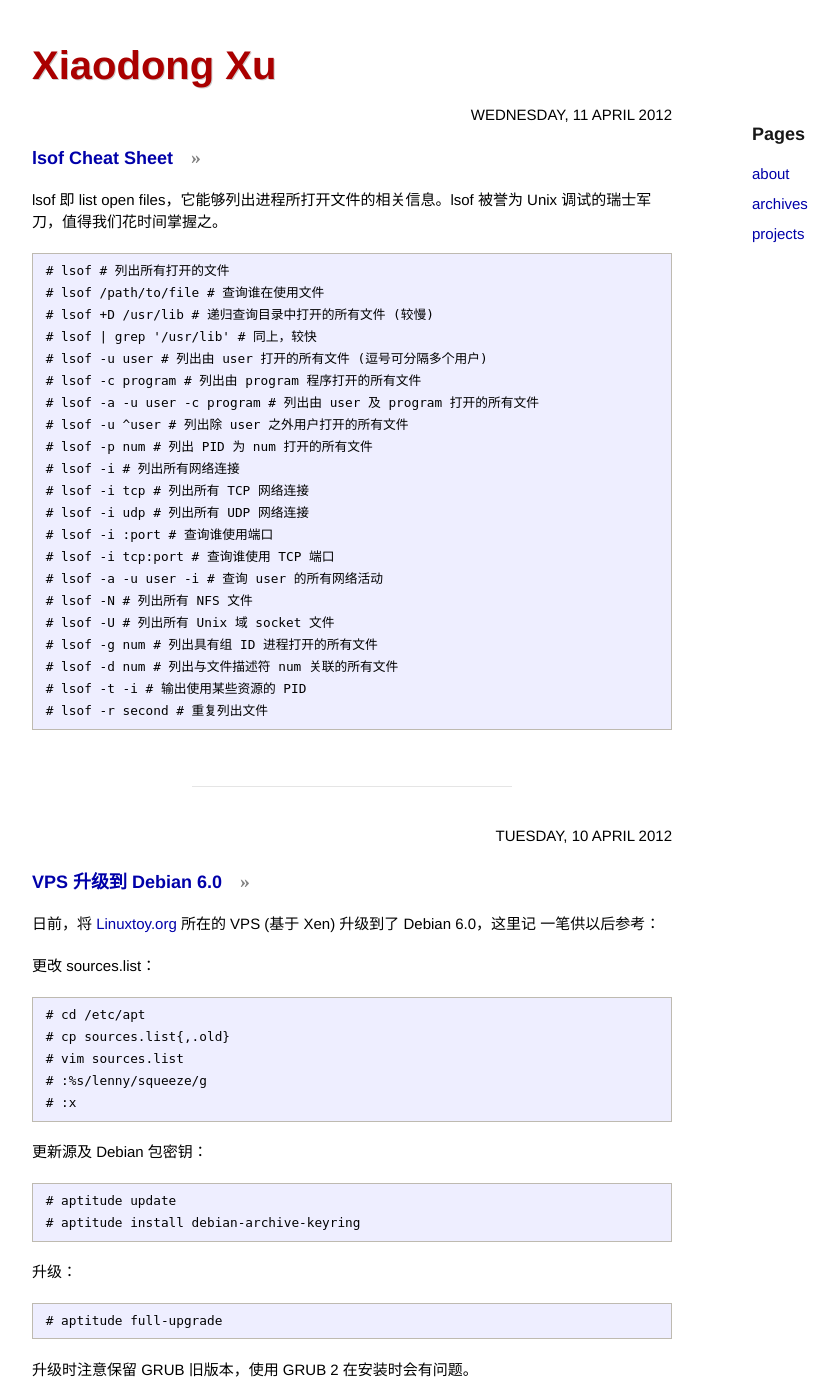
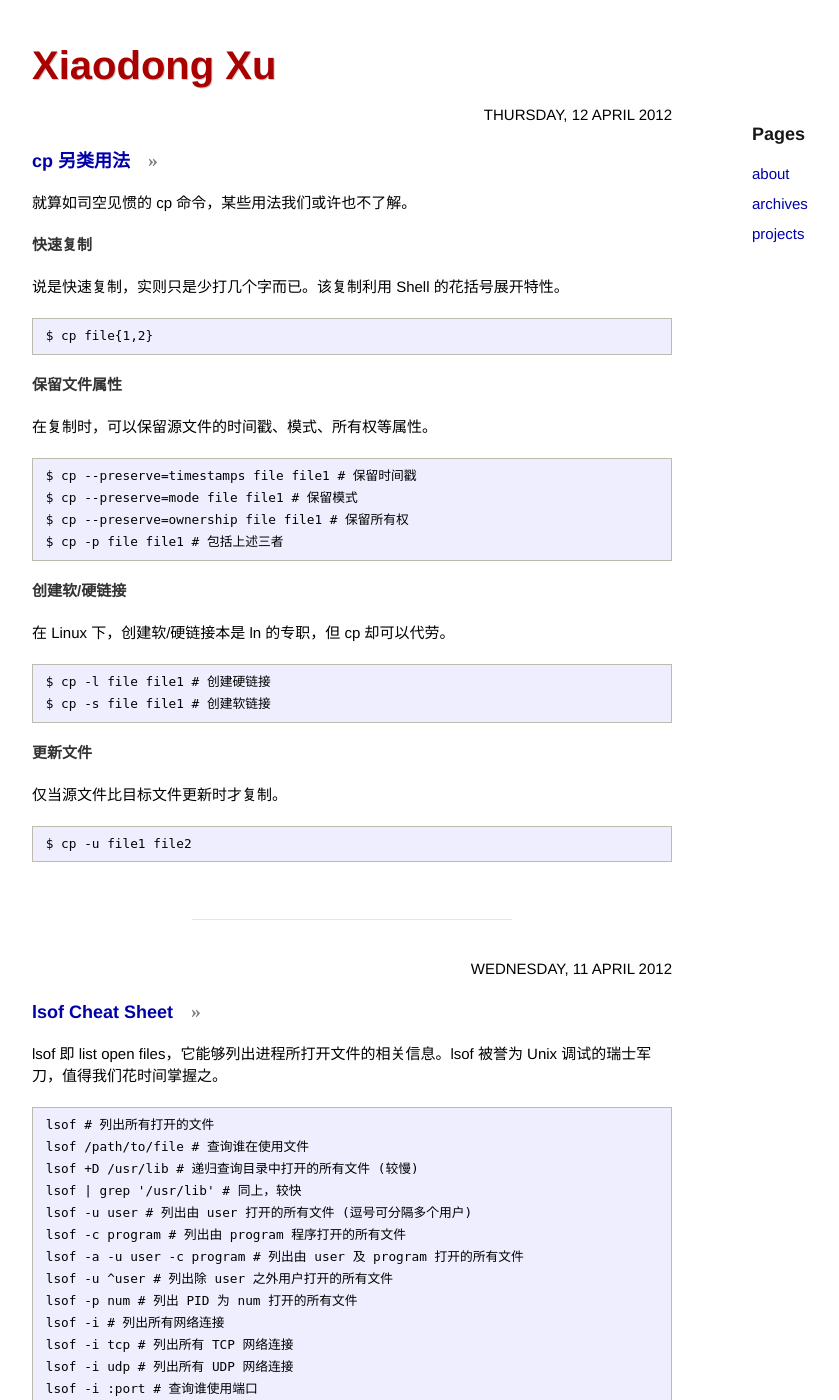
Before and after one commit to xuxiaodong/xuxiaodong.github.com, a Jekyll site: the page built from index.html, in a window 1280 px wide and 1400 px high. Shown: the whole window, without its empty margins (138-977 px from the left). Built offline with Jekyll 4.4.1, drawn with Linux system fonts in a browser that asks for light colours; Markdown is read by kramdown in place of the engine named in the settings; some of the changed text lies outside the part shown.

Commit message:
add new post

```diff
--- a/_posts/2012-03-22-copy-directory-tree-only.markdown
+++ b/_posts/2012-03-22-copy-directory-tree-only.markdown
@@ -7,16 +7,15 @@
 
 最近，同事向我提出了这样一个问题: "在 Linux 下如何只复制目录的结构，而不复制
 目录的内容?" 很多同学可能会首先想到使用 cp 命令，但其实该命令并不能解决。
-<!--more-->
 
 好在 Linux 下有许多愿意只做一件事且非做好不可的工具，find 就是其中之一。使
 用以下单行命令可以达成我们的目的:
 
-    find / -type d -exec mkdir -p demo/\{\} \;
+    find ~ -type d -exec mkdir -p demo/\{\} \;
 
 在该单行中，
 
 + -type d：只搜索目录
 + -exec mkdir -p ...：针对找到的目录执行 mkdir 命令
 
-整行命令的作用是将以 / 开始的目录结构复制到当前目录的 demo 中。
+整行命令的作用是将以 ~ 开始的目录结构复制到当前目录的 demo 中。
--- /dev/null
+++ b/_posts/2012-04-12-cp-usage.markdown
@@ -0,0 +1,36 @@
+---
+layout: post
+title: cp 另类用法
+date: 2012-04-12 23:07
+post-link: http://unix-school.blogspot.com/2012/04/cp-10-different-copy-command-examples.html
+---
+
+就算如司空见惯的 cp 命令，某些用法我们或许也不了解。
+
+**快速复制**
+
+说是快速复制，实则只是少打几个字而已。该复制利用 Shell 的花括号展开特性。
+
+    $ cp file{1,2}
+
+**保留文件属性**
+
+在复制时，可以保留源文件的时间戳、模式、所有权等属性。
+
+    $ cp --preserve=timestamps file file1 # 保留时间戳
+    $ cp --preserve=mode file file1 # 保留模式
+    $ cp --preserve=ownership file file1 # 保留所有权
+    $ cp -p file file1 # 包括上述三者
+
+**创建软/硬链接**
+
+在 Linux 下，创建软/硬链接本是 ln 的专职，但 cp 却可以代劳。
+
+    $ cp -l file file1 # 创建硬链接
+    $ cp -s file file1 # 创建软链接
+
+**更新文件**
+
+仅当源文件比目标文件更新时才复制。
+
+    $ cp -u file1 file2
```
Also changed, not shown: _posts/2012-04-11-lsof-cheat-sheet.markdown (+21 -21 lines).
